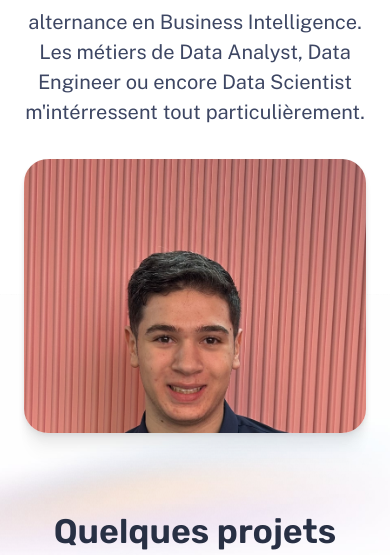
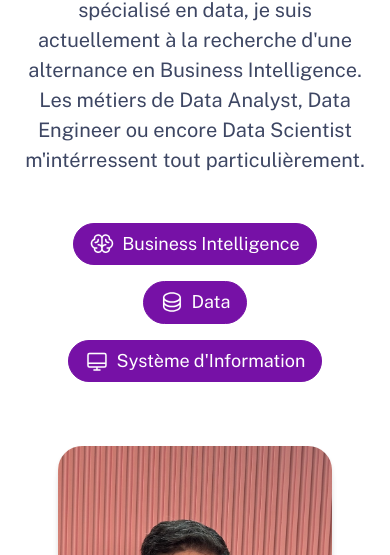
Before and after one commit to InoyDev/portfolio-github, an Astro site: page / in a window 390 px wide. Shown: the part 281-836 px from the top of the page. Built offline with nearby package versions, Linux system fonts and the light colour scheme; Astro itself is replaced by a stand-in of ours.

Commit message:
edit css responsive mobile - page principale

```diff
--- a/src/pages/index.astro
+++ b/src/pages/index.astro
@@ -85,6 +85,7 @@ const projects = (await getCollection('Projets'))
 
 <style>
 	.hero {
+		padding-top: 3rem;
 		display: flex;
 		flex-direction: column;
 		align-items: center;
@@ -92,15 +93,31 @@ const projects = (await getCollection('Projets'))
 	}
 
 	.roles {
-		display: none;
+		display: flex; /* Utiliser flexbox pour aligner le contenu horizontalement */
+  		justify-content: center; /* Centrer le contenu */
+  		align-items: center;
+  		flex-wrap: wrap; /* Pour gérer le responsive */
+  		position: relative; /* Assurer que l'élément est positionné correctement */
+  		z-index: 1; /* Mettre au-dessus de l’image ou des arrière-plans */
+  		visibility: visible; /* Assurer que l'élément est bien visible */
+		margin-bottom: 2rem;
+		padding-top: 2rem;
+		gap: 1rem
+
 	}
 
+
+
 	.hero img {
-		aspect-ratio: 5 / 4;
+
+		aspect-ratio: auto;
 		object-fit: cover;
 		object-position: top;
 		border-radius: 1.5rem;
 		box-shadow: var(--shadow-md);
+		margin-bottom: 4rem;
+		max-width: 80%;  /* Ajuste cette valeur selon tes besoins */
+    	max-height: 80%;
 	}
 
 	@media (min-width: 50em) {
@@ -109,6 +126,8 @@ const projects = (await getCollection('Projets'))
 			grid-template-columns: 6fr 4fr;
 			padding-inline: 2.5rem;
 			gap: 3.75rem;
+			position: relative; /* S'assurer que l'image reste relative à ce conteneur */
+  			overflow: visible;
 		}
 
 		.roles {
@@ -118,6 +137,9 @@ const projects = (await getCollection('Projets'))
 		}
 
 		.hero img {
+			max-width: 100%; /* S’assurer que l’image ne déborde pas */
+  			max-height: 100%; /* Éviter un rognage vertical */
+  			object-position: center;
 			aspect-ratio: 3 / 4;
 			border-radius: 4.5rem;
 			object-fit: cover;
@@ -128,8 +150,9 @@ const projects = (await getCollection('Projets'))
 
 	.section {
 		display: grid;
-		gap: 2rem;
+		gap: 3rem;
 	}
+
 
 	.with-background {
 		position: relative;
@@ -153,6 +176,7 @@ const projects = (await getCollection('Projets'))
 		background-blend-mode: overlay, normal, normal, normal;
 		mix-blend-mode: var(--bg-blend-mode);
 		z-index: -1;
+
 	}
 
 	.with-background.bg-variant::before {
```
